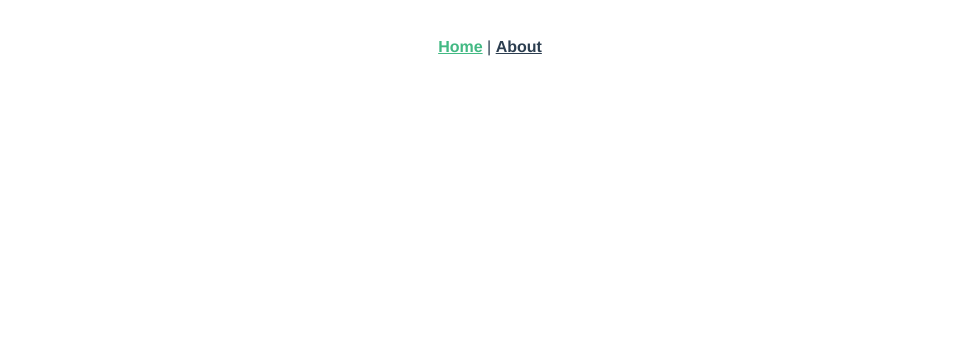
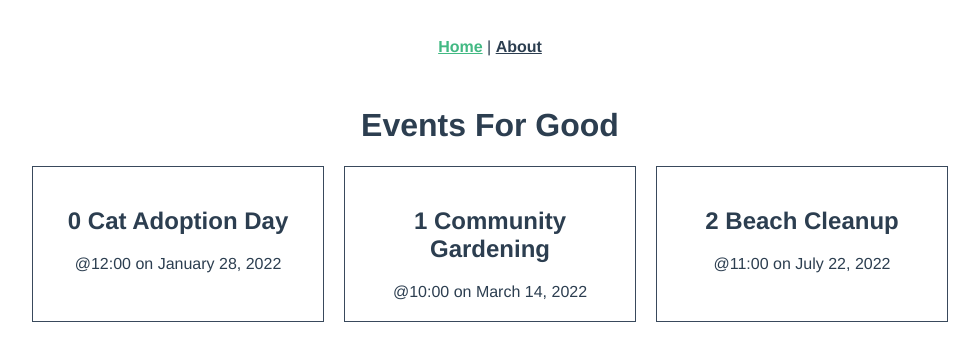
Before and after one commit to Gotop1711/FrontendMasterFullStackv3_frontend, a Vue app: page / in a window 1280 px wide. Shown: the top 338 px of the page, without its empty margins (150-1129 px from the left). Built offline with nearby package versions, Linux system fonts and the light colour scheme.

Commit message:
fix: put local data of events and render each of them on HomeView

```diff
--- a/src/views/HomeView.vue
+++ b/src/views/HomeView.vue
@@ -1,7 +1,60 @@
 <script setup lang="ts">
+import EventCard from '@/components/EventCard.vue'
+import { ref } from 'vue'
+
+const events = ref([
+  {
+    id: 5928101,
+    category: 'animal welfare',
+    title: 'Cat Adoption Day',
+    description: 'Find your new feline friend at this event.',
+    location: 'Meow Town',
+    date: 'January 28, 2022',
+    time: '12:00',
+    petsAllowed: true,
+    organizer: 'Kat Laydee',
+  },
+  {
+    id: 4582797,
+    category: 'food',
+    title: 'Community Gardening',
+    description: 'Join us as we tend to the community edible plants.',
+    location: 'Flora City',
+    date: 'March 14, 2022',
+    time: '10:00',
+    petsAllowed: true,
+    organizer: 'Fern Pollin',
+  },
+  {
+    id: 8419988,
+    category: 'sustainability',
+    title: 'Beach Cleanup',
+    description: 'Help pick up trash along the shore.',
+    location: 'Playa Del Carmen',
+    date: 'July 22, 2022',
+    time: '11:00',
+    petsAllowed: false,
+    organizer: 'Carey Wales',
+  },
+])
 </script>
 
 <template>
-  <main>
-  </main>
+  <h1>Events For Good</h1>
+  <div class="events">
+    <EventCard v-for="(event, eventIndex) in events" :key="event.id" :event="event">
+      <template #eventIndex>{{ eventIndex }}</template>
+    </EventCard>
+  </div>
 </template>
+
+<style scoped>
+.events {
+  display: grid;
+  grid-template-columns: repeat(3, minmax(0, 1fr));
+  gap: 20px;
+  justify-items: center;
+  max-width: max-content;
+  margin: 0 auto;
+}
+</style>
```
